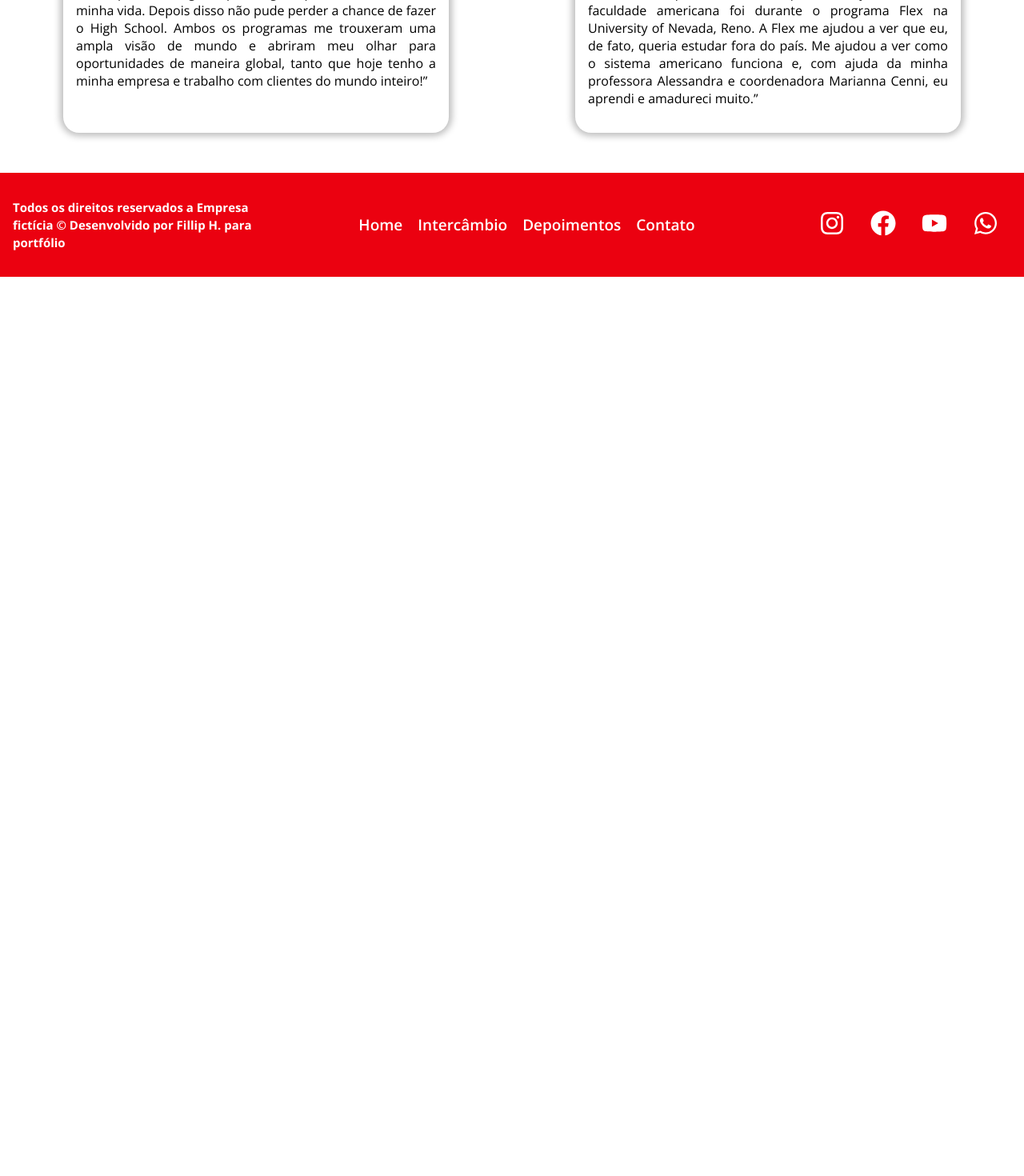
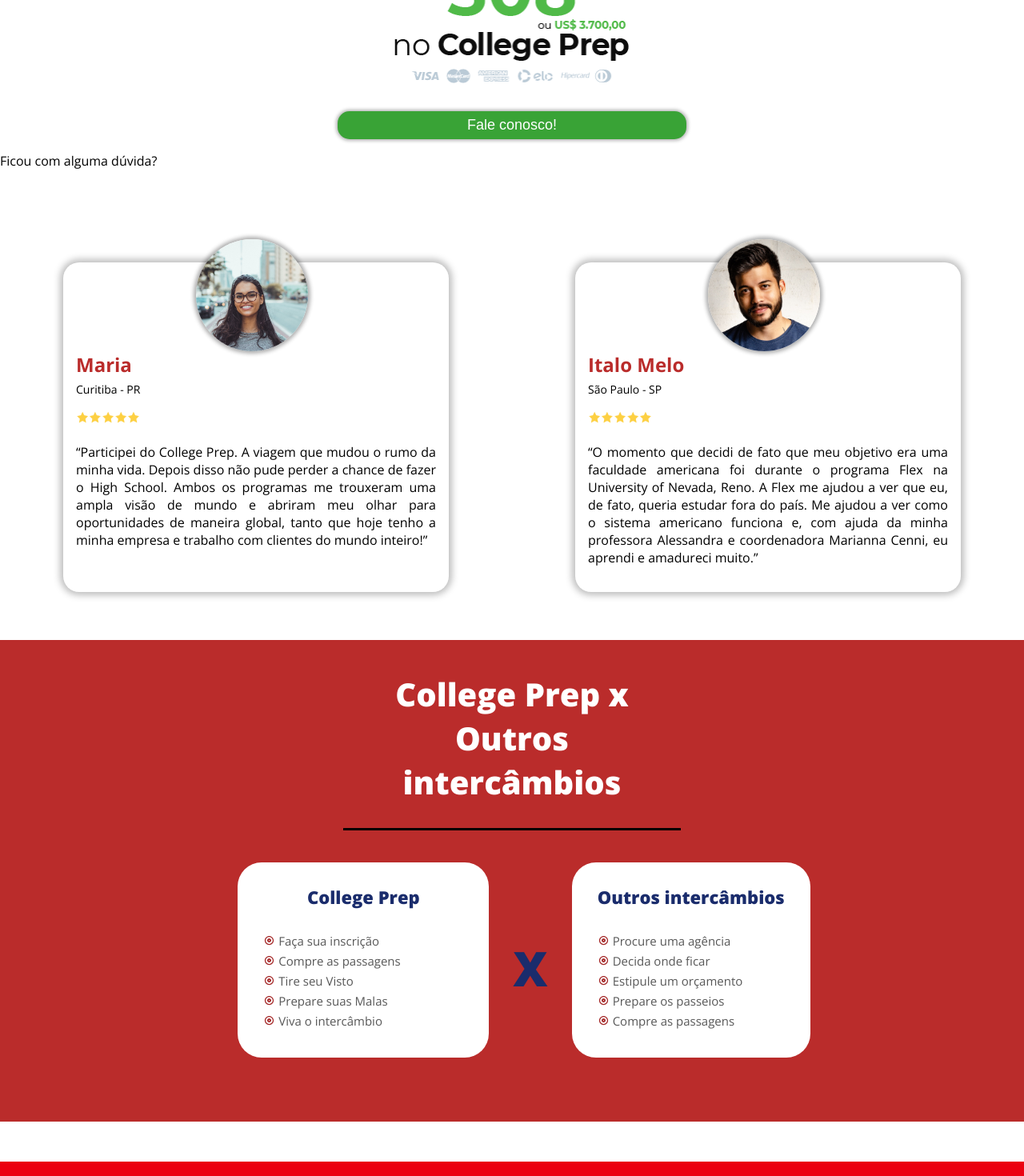
Before and after one commit to DevFillip/landing-page-canada, a JavaScript app: page / in a window 1280 px wide. Shown: the part 2460-3930 px from the top of the page at 80% size. Before the commit the page ends 2806 px from the top, so only its background shows below. Built offline with nearby package versions, Linux system fonts and the light colour scheme; the HTML template or start-up script is replaced by a standard one.

Commit message:
comparação feita

```diff
--- a/src/App.js
+++ b/src/App.js
@@ -6,6 +6,7 @@
 import Home from "./components/Sessões/Home/Home";
 import Investimento from "./components/Sessões/Investimento/Investimento";
 import ListaDeVantagens from "./components/Sessões/Listadecoisasinclusas/ListaDeVantagens"
+import Comparacao from "./components/Sessões/Comparação/Comparacao";
 
 function App() {
   return (
@@ -19,6 +20,7 @@
           <ListaDeVantagens />
           <Investimento />
           <Conversao />
+          <Comparacao />
           <Footer/>
       </Router>
     </div>
--- /dev/null
+++ b/src/components/Sessões/Comparação/Comparacao.js
@@ -0,0 +1,55 @@
+import styles from './Comparacao.module.css'
+import {CgEditBlackPoint} from 'react-icons/cg'
+
+function Comparacao(){
+    return (
+
+
+        <div className={styles.container_comparacao}>
+            <h1>College Prep x Outros intercâmbios</h1>
+            <div className={styles.card_container}>
+                <div className={styles.card_comparacao}>
+                    <h3>College Prep</h3>
+                    <div className={styles.vantagens}>
+                        <CgEditBlackPoint /><p>Faça sua inscrição</p>
+                    </div>
+                    <div className={styles.vantagens}>
+                        <CgEditBlackPoint /><p>Compre as passagens</p>
+                    </div>
+                    <div className={styles.vantagens}>
+                        <CgEditBlackPoint /><p>Tire seu Visto</p>
+                    </div>
+                    <div className={styles.vantagens}>
+                        <CgEditBlackPoint /><p>Prepare suas Malas</p>
+                    </div>
+                    <div className={styles.vantagens}>
+                        <CgEditBlackPoint /><p>Viva o intercâmbio</p>
+                    </div>
+                </div>
+
+                <span>X</span>
+
+                <div className={styles.card_comparacao}>
+                    <h3>Outros intercâmbios</h3>
+                            <div className={styles.vantagens}>
+                                <CgEditBlackPoint /><p>Procure uma agência</p>
+                            </div>
+                            <div className={styles.vantagens}>
+                                <CgEditBlackPoint /><p>Decida onde ficar</p>
+                            </div>
+                            <div className={styles.vantagens}>
+                                <CgEditBlackPoint /><p>Estipule um orçamento</p>
+                            </div>
+                            <div className={styles.vantagens}>
+                                <CgEditBlackPoint /><p>Prepare os passeios</p>
+                            </div>
+                            <div className={styles.vantagens}>
+                                <CgEditBlackPoint /><p>Compre as passagens</p>
+                            </div>
+                    </div>
+            </div>
+        </div>
+    )
+}
+
+export default Comparacao
--- /dev/null
+++ b/src/components/Sessões/Comparação/Comparacao.module.css
@@ -0,0 +1,66 @@
+.container_comparacao {
+    background-color: var(--vermelhoEscurob-background-color);
+    margin-top: 60px;
+}
+
+.container_comparacao h1{
+    color: #fff;
+    font-weight: 1000;
+    text-align: center;
+    padding-top: 40px;
+    padding-bottom: 30px;
+    border-bottom: 3px solid black;
+    font-size: 40px;
+    width: 33%;
+    margin: 0 auto;
+}
+
+.container_comparacao span{
+    font-size: 60px;
+    color: #1a2c6c;
+    font-weight: 800;
+    margin-left: 30px;
+    margin-bottom: 60px;
+}
+
+.card_container{
+    display: flex;
+    justify-content: center;
+    margin-top: 40px;
+    align-items: center;
+}
+
+.card_comparacao:nth-of-type(1){
+    width: 250px;
+}
+
+.card_comparacao{
+    background-color: #fff;
+    margin-left: 30px;
+    height: 180px;
+    padding: 2em;
+    border-radius: 30px;
+    margin-bottom: 80px;
+}
+
+.card_comparacao h3{
+    color:#1a2c6c ;
+    text-align: center;
+    font-size: 22px;
+    margin-top: -4px;
+    margin-bottom: 40px;
+    font-weight: 800;
+}
+
+.vantagens{
+    display: flex;
+    align-items: center;
+    margin-top: -25px;
+    font-size: 15px;
+    color: #585858;
+}
+
+.vantagens svg{
+    color: brown;
+    margin-right: 4px;
+}
--- a/src/components/Sessões/Conversão/Conversao.js
+++ b/src/components/Sessões/Conversão/Conversao.js
@@ -2,11 +2,21 @@
 import styles from './Conversao.module.css'
 import MulherDepoimento from '../../../imgs/MulherDepoimento.jpg'
 import HomemDepoimento from '../../../imgs/HomemDepoimento.jpg'
+import Venda from '../../Layout/Venda/Venda'
 
 
 function Conversao(){
     return (
-        <div className={styles.teste}>
+        <>
+            <div className={styles.venda_container}>
+                <h1>Quanto custa investir no seu futuro?</h1>
+                <span></span>
+                <p>Conhecer os principais pontos turísticos do Canadá com muitas atividades culturais e educacionais, conhecer alunos, professores e funcionários Canadenses, entender o sistema educacional do país, intensivo diário da língua inglesa com muito lazer e certificado de conclusão.</p>
+                <Venda />
+                <p>Ficou com alguma dúvida?</p>
+            </div>
+
+            <div className={styles.depoimentos}>
                 <Depoimentos
                 imagemDepoimento={MulherDepoimento}
                 nome="Maria"
@@ -19,6 +29,7 @@
                 cidade="São Paulo - SP"
                 depoimento="“O momento que decidi de fato que meu objetivo era uma faculdade americana foi durante o programa Flex na University of Nevada, Reno. A Flex me ajudou a ver que eu, de fato, queria estudar fora do país. Me ajudou a ver como o sistema americano funciona e, com ajuda da minha professora Alessandra e coordenadora Marianna Cenni, eu aprendi e amadureci muito.”" />
             </div>
+        </>
     )
 }
 
--- a/src/components/Sessões/Conversão/Conversao.module.css
+++ b/src/components/Sessões/Conversão/Conversao.module.css
@@ -1,4 +1,23 @@
-.teste{
+.venda_container{
+    justify-content: center;
+}
+
+.venda_container h1{
+    font-size: 40px;
+    color: #1a2d75;
+    font-weight: 800;
+    width: 57%;
+    text-align: center;
+    padding-bottom: 30px;
+}
+
+.venda_container span{
+    height: 2px;
+    width: 40%;
+    background-color: brown;
+}
+
+.depoimentos{
     justify-content: space-around;
     display: flex;
     flex-wrap: wrap;
```
Lines whose indentation alone changed are shown as unchanged.
